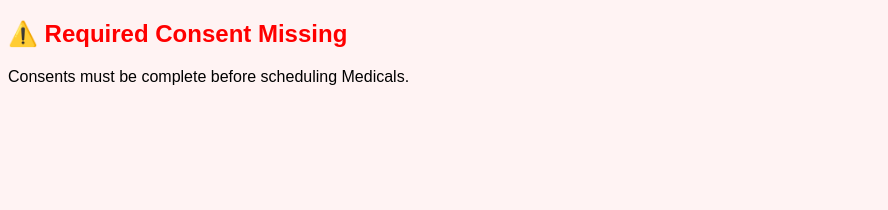
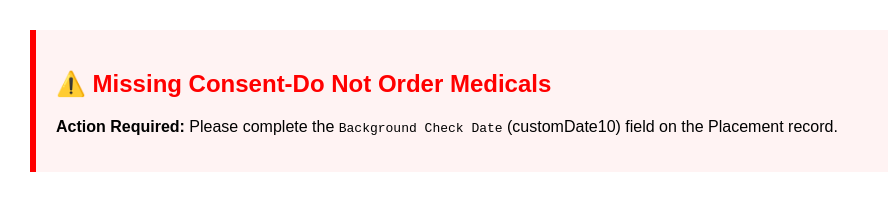
Before and after one commit to emccarthyKC/Consents-Complete, a plain HTML site: page index.html in a window 1280 px wide. Shown: the whole page, without its empty margins (0-888 px from the left). Drawn offline with Linux system fonts and the light colour scheme.

Commit message:
Update index.html

```diff
--- a/index.html
+++ b/index.html
@@ -1,10 +1,35 @@
 <!DOCTYPE html>
 <html>
 <head>
-  <title>Missing Consent Alert</title>
+  <title>Consent Status</title>
+  <script>
+    function getQueryParam(param) {
+      const urlParams = new URLSearchParams(window.location.search);
+      return urlParams.get(param);
+    }
+
+    window.onload = function () {
+      const backgroundCheck = getQueryParam('backgroundCheck');
+      const warningBox = document.getElementById('warning');
+      const okBox = document.getElementById('ok');
+
+      if (!backgroundCheck || backgroundCheck.toLowerCase() === 'null') {
+        warningBox.style.display = 'block';
+      } else {
+        okBox.style.display = 'block';
+      }
+    };
+  </script>
 </head>
-<body style="font-family: sans-serif; background-color: #fff3f3;">
-  <h2 style="color:red;">⚠️ Required Consent Missing</h2>
-  <p>Consents must be complete before scheduling Medicals.</p>
+<body style="font-family: sans-serif; margin: 30px;">
+  <div id="warning" style="display:none; background-color:#fff3f3; padding:20px; border-left:6px solid red;">
+    <h2 style="color:red;">⚠️ Missing Consent-Do Not Order Medicals</h2>
+    <p><strong>Action Required:</strong> Please complete the <code>Background Check Date</code> (customDate10) field on the Placement record.</p>
+  </div>
+
+  <div id="ok" style="display:none; background-color:#f3fff3; padding:20px; border-left:6px solid green;">
+    <h2 style="color:green;">✅ Consents Complete!</h2>
+    <p>customDate10 is filled in — no action needed!</p>
+  </div>
 </body>
 </html>
```
